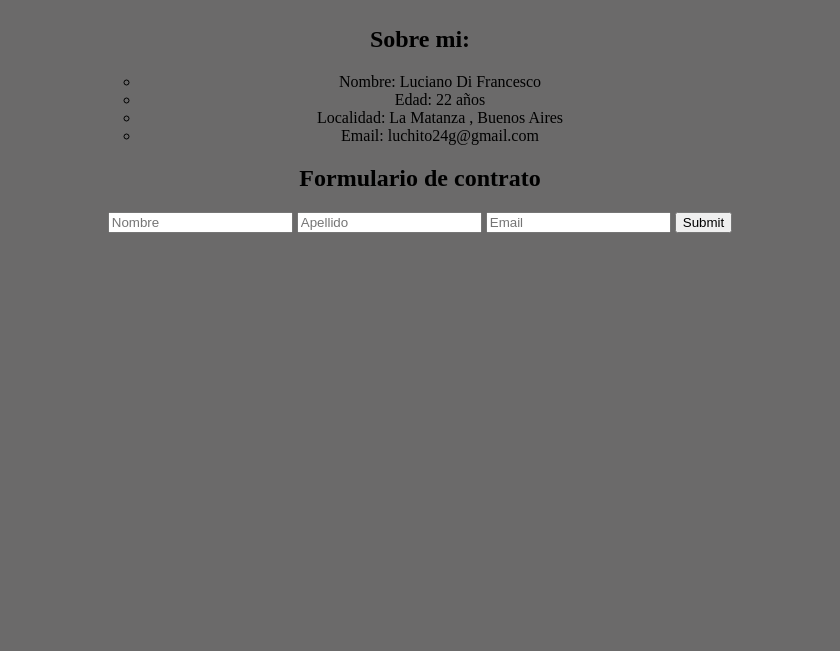
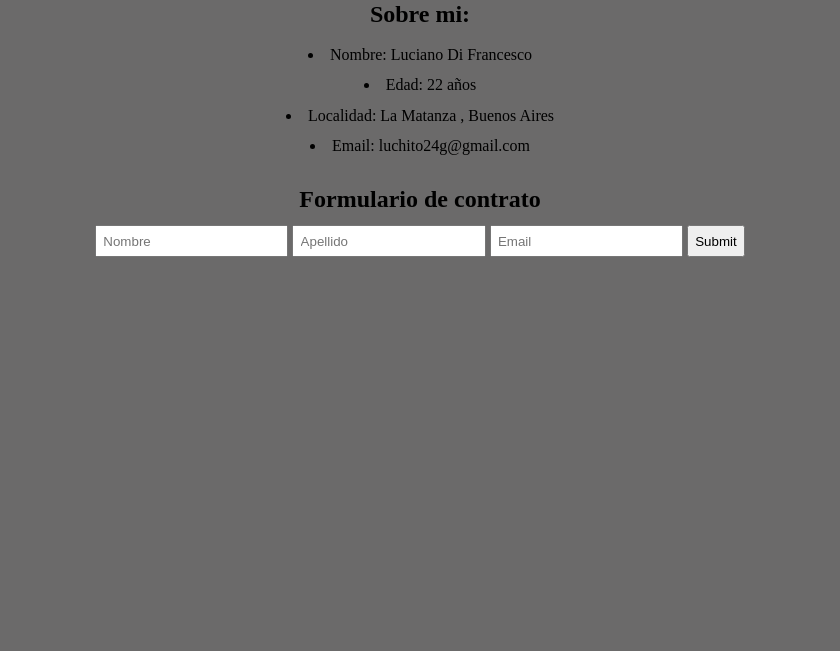
Before and after one commit to luchitodf/tarea, a plain HTML site: page index.html in a window 1280 px wide. Shown: the part 149-800 px from the top of the page, without its empty margins (220-1060 px from the left). Drawn offline with Linux system fonts and the light colour scheme.

Commit message:
arreglos

```diff
--- a/style.css
+++ b/style.css
@@ -1,7 +1,14 @@
+* {
+    margin: 0%;
+    padding: 0.5%;
+    box-sizing:border-box ;
+}
+
 body {
     background-color: rgb(107, 106, 106) ;
 
 }
+
 h1 {
     color: rgb(156, 234, 236);
     font-size: 60px;
@@ -14,27 +21,25 @@ img {
 
 
 }
+
 .paquetedeimg {
     text-align: center ;
 }
 
 .sobremi {
     text-align: center;
+
+
 }
 
 .lista {
-    margin-left: auto;
-    margin-right: auto;
-    display: block;
-    list-style-type: circle;
-    width: 600px;
+    list-style-position: inside;
+}
 
-}
-.listita {
-    text-align: center;
-}
+
 
 .formulario {
     text-align: center;
 
+
 }
```
Also changed, not shown: index.html (+1 -0 lines).
